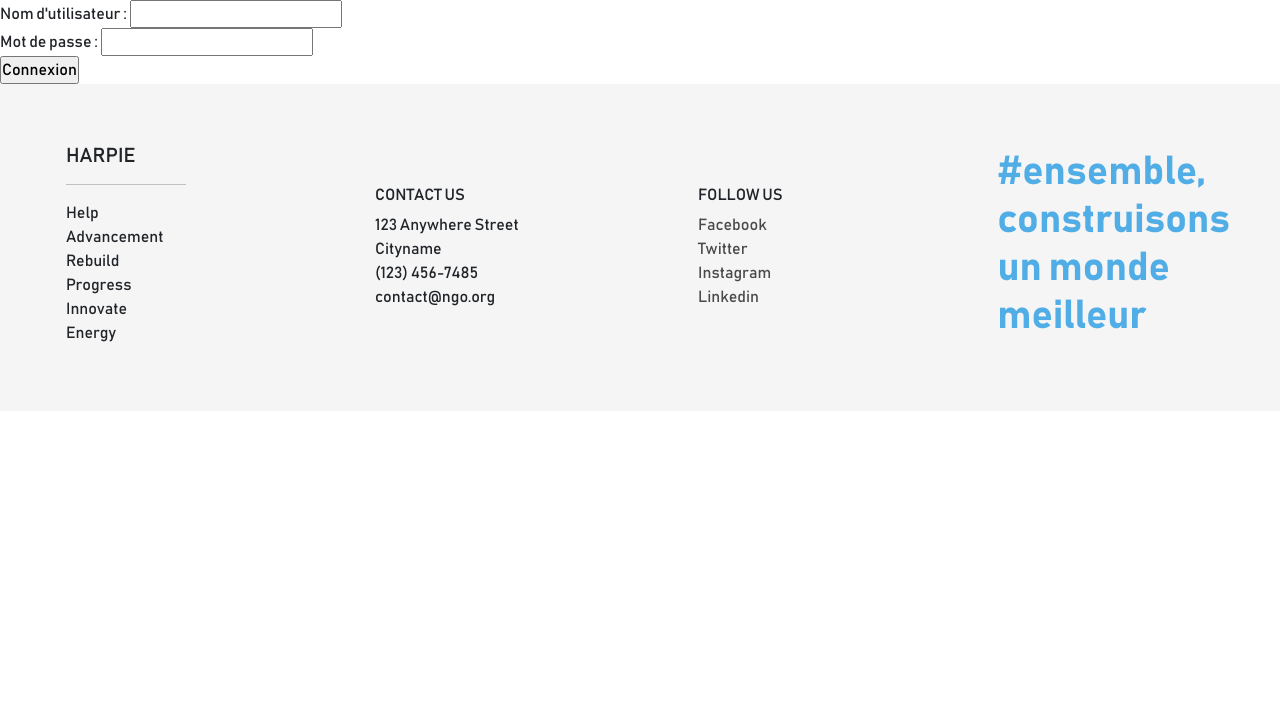
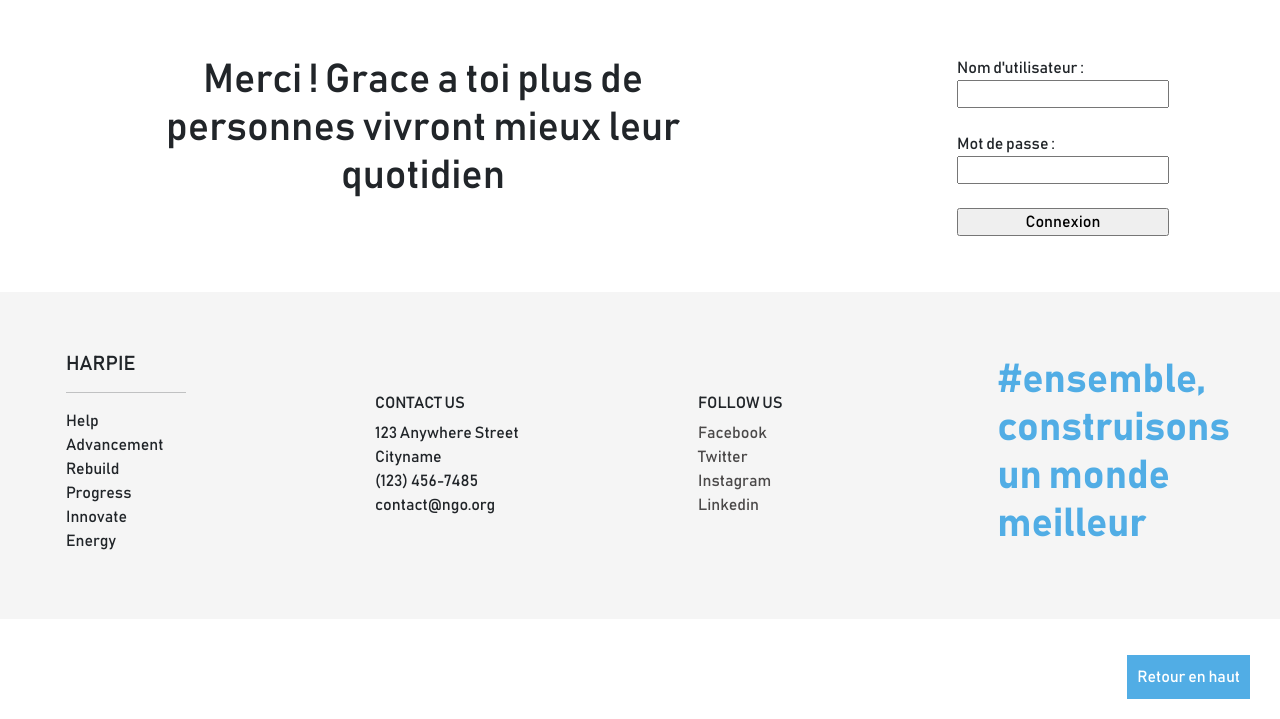
Before and after one commit to samueltomen/FILROUGEPHP, a PHP site: page /connexion.php in a window 1280 px wide. Shown: the part 81-800 px from the top of the page. Run offline with PHP 8.4, Linux system fonts and the light colour scheme.

Commit message:
arrangement du style

```diff
--- a/Animation.js
+++ b/Animation.js
@@ -78,3 +78,5 @@ function effectLoadScreen(){
 //     }
 //   })
 // }
+
+//////////////////////////////// Boutton retour en haut de la page ///////////////////////
--- a/connexion.php
+++ b/connexion.php
@@ -70,7 +70,11 @@ if (!empty($_POST)) {
 <body>
     <?php include('./navBar.php') ?>
     <main>
-        <form method="post">
+        <div class="d-flex mx-auto py-5 justify-content-around flex-wrap">
+            <div class="w-50">
+                <h1 class="p-2 text-center" >Merci ! Grace a toi plus de personnes vivront mieux leur quotidien</h1>
+            </div>
+            <form method="post" class="d-flex flex-column justify-content-center p-2 flex-wrap">
                 <label for="username">Nom d'utilisateur :</label>
                 <input type="text" name="username" id="username" value="<?php if (isset($username)) echo $username; ?>">
                 <span class="error"><?php if (isset($err_username)) echo $err_username; ?></span>
@@ -82,6 +86,8 @@ if (!empty($_POST)) {
                 <!-- Bouton de connexion -->
                 <input type="submit" value="Connexion">
             </form>
+        </div>
+
     </main>
     <?php include('./footer.php') ?>
     <script src="https://cdn.jsdelivr.net/npm/@popperjs/core@2.11.6/dist/umd/popper.min.js" integrity="sha384-oBqDVmMz9ATKxIep9tiCxS/Z9fNfEXiDAYTujMAeBAsjFuCZSmKbSSUnQlmh/jp3" crossorigin="anonymous">
--- a/css/Main.css
+++ b/css/Main.css
@@ -33,6 +33,18 @@ a:-webkit-any-link {
 .navbar-light .navbar-nav .nav-link.active,
 .navbar-light .navbar-nav .show > .nav-link {
   color: #51ade5;
+}
+
+/* ------------------ Bouton scroll top -------------- */
+
+#btn-top {
+  position: fixed;
+  bottom: 20px;
+  right: 20px;
+  background: transparent;
+  border: none;
+  outline: none;
+  cursor: pointer;
 }
 
 /* ------------------ Début du header ----------------- */
--- a/navBar.php
+++ b/navBar.php
@@ -1,10 +1,30 @@
 <?php
+echo '<button id="btn-top">Retour en haut</button>';
+echo '<style>';
+echo '#btn-top {';
+echo '    position: fixed;';
+echo '    bottom: 20px;';
+echo '    right: 20px;';
+echo '    background-color: #51ade5;';
+echo '    color: #fff;';
+echo '    font-family: "Bahnschrift";';
+echo '    border: none;';
+echo '    outline: none;';
+echo '    cursor: pointer;';
+echo '    padding: 10px;';
+echo '    margin-right: 10px;';
+echo '}';
+echo '</style>';
+echo '<script>';
+echo 'document.getElementById("btn-top").addEventListener("click", function(){';
+echo '    window.scrollTo(0, 0);';
+echo '});';
+echo '</script>';
 ?>
 <nav class="navbar navbar-expand-md navbar-light bg-custom">
     <div class="container">
-                  <Link to="/"><a id="1" class="navbar-brand" href="index.php" onclick="activeLink()" aria-current="page"><img src='./images/logo_harpie.png' alt="logo harpie" width="55px"/></a></Link>
-                    <button class="navbar-toggler d-lg-none" type="button" data-bs-toggle="collapse" data-bs-target="#collapsibleNavId" aria-controls="collapsibleNavId"
-                        aria-expanded="false" aria-label="Toggle navigation">
+        <Link to="/"><a id="1" class="navbar-brand" href="index.php" onclick="activeLink()" aria-current="page"><img src='./images/logo_harpie.png' alt="logo harpie" width="55px" /></a></Link>
+        <button class="navbar-toggler d-lg-none" type="button" data-bs-toggle="collapse" data-bs-target="#collapsibleNavId" aria-controls="collapsibleNavId" aria-expanded="false" aria-label="Toggle navigation">
             <span class="navbar-toggler-icon"></span>
         </button>
         <div class="collapse navbar-collapse" id="collapsibleNavId">
```
Lines whose indentation alone changed are shown as unchanged.
